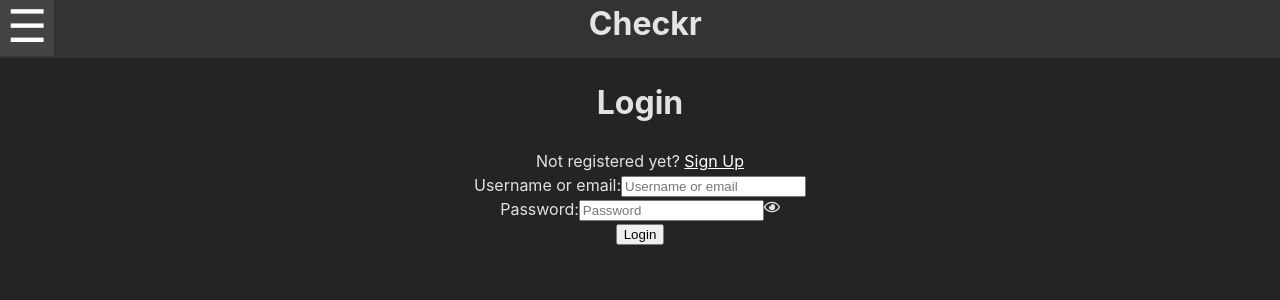
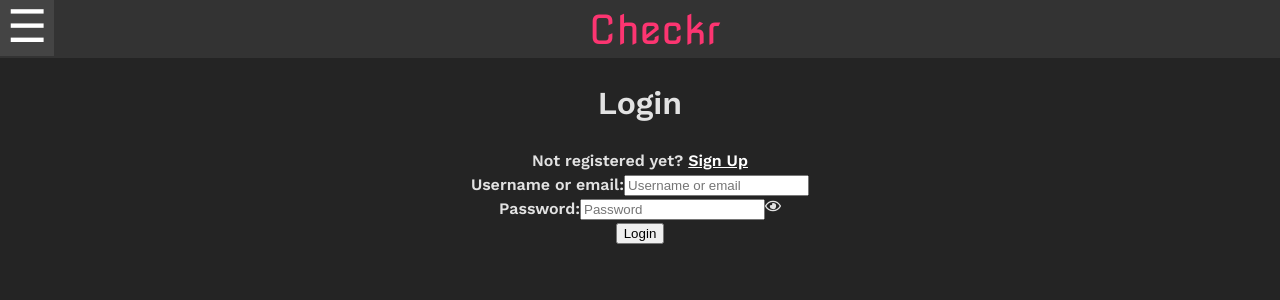
Before and after one commit to paulG1218/DM-Project3, a React (Vite) app: page /login in a window 1280 px wide. Shown: the top 300 px of the page. Built offline with nearby package versions, Linux system fonts and the light colour scheme; no server answers.

Commit message:
added colors and fonts

```diff
--- a/index.html
+++ b/index.html
@@ -2,6 +2,9 @@
 <html lang="en">
   <head>
     <meta charset="UTF-8" />
+    <link rel="preconnect" href="https://fonts.googleapis.com">
+    <link rel="preconnect" href="https://fonts.gstatic.com" crossorigin>
+    <link href="https://fonts.googleapis.com/css2?family=Josefin+Sans:wght@500&family=Nova+Square&family=Work+Sans:wght@600&display=swap" rel="stylesheet">
     <link rel="icon" href="https://www.hatchwise.com/wp-content/uploads/2022/01/Monster-Energy-Symbol-1024x576.png" />
     <meta name="viewport" content="width=device-width, initial-scale=1.0" />
     <title>Kyles Drywall</title>
--- a/src/css/Home.css
+++ b/src/css/Home.css
@@ -5,6 +5,7 @@
     width: 46vw;
     height: 100vh;
     border-width: 3px;
+    border-color: #fc3571;
     margin-left: 2vw;
     float: left;
 
--- a/src/css/NavBar.css
+++ b/src/css/NavBar.css
@@ -25,6 +25,9 @@
 
   .title {
     display: inline-flex;
+    font-family: 'Nova Square', sans-serif;
+    font-size: 40px;
+    color: #fc3571;
     flex-direction: row;
     -ms-flex-align: center;
     position: absolute;
@@ -64,7 +67,8 @@
 
   /* When you mouse over the navigation links, change their color */
   .sidebar a:hover {
-    color: #f1f1f1;
+    color: #fc3571;
+    text-decoration: underline;
   }
 
   /* Position and style the close button (top right corner) */
--- a/src/index.css
+++ b/src/index.css
@@ -1,5 +1,5 @@
 :root {
-  font-family: Inter, system-ui, Avenir, Helvetica, Arial, sans-serif;
+  font-family:  'Work Sans', 'Josefin Sans',  sans-serif;
   line-height: 1.5;
   font-weight: 400;
 
```
